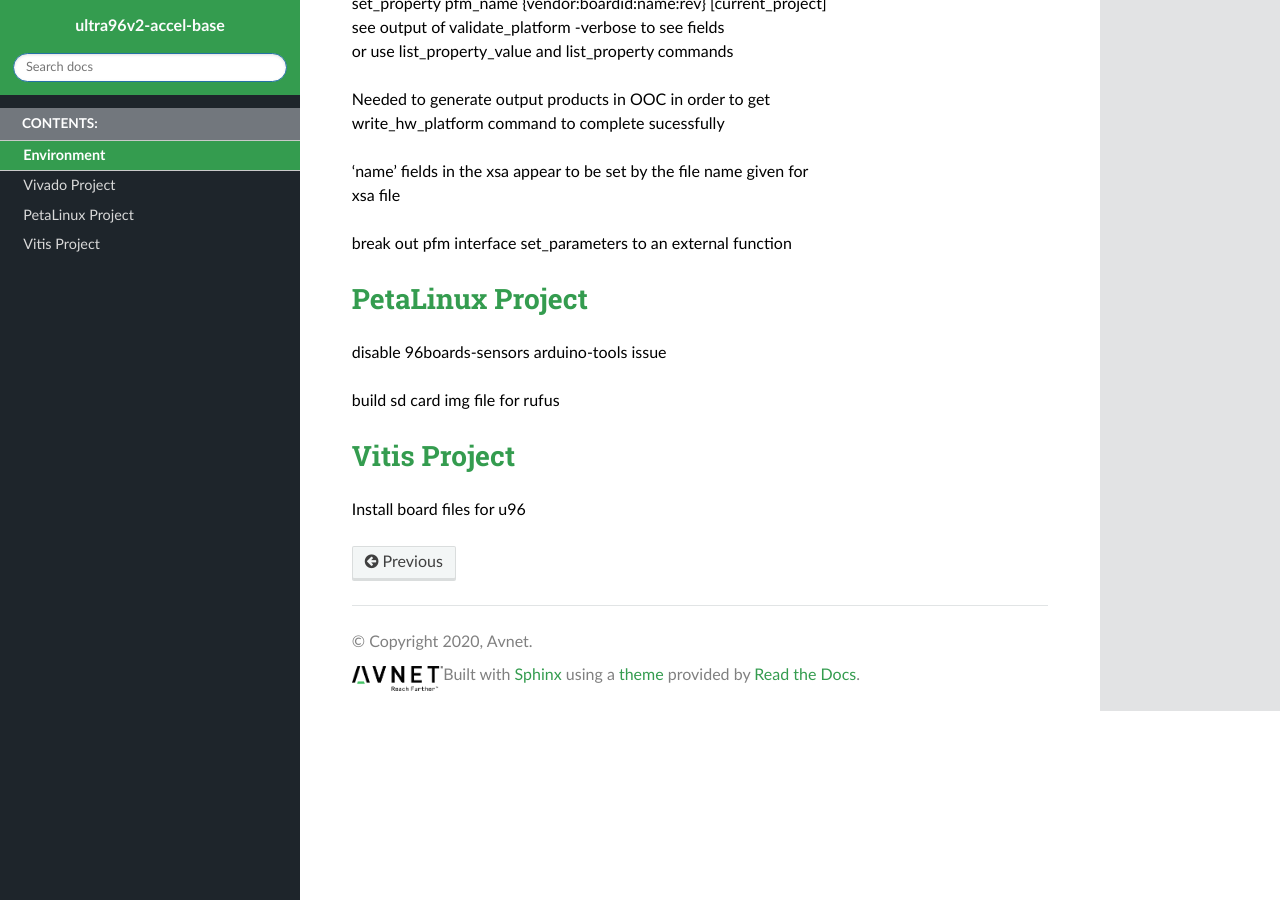
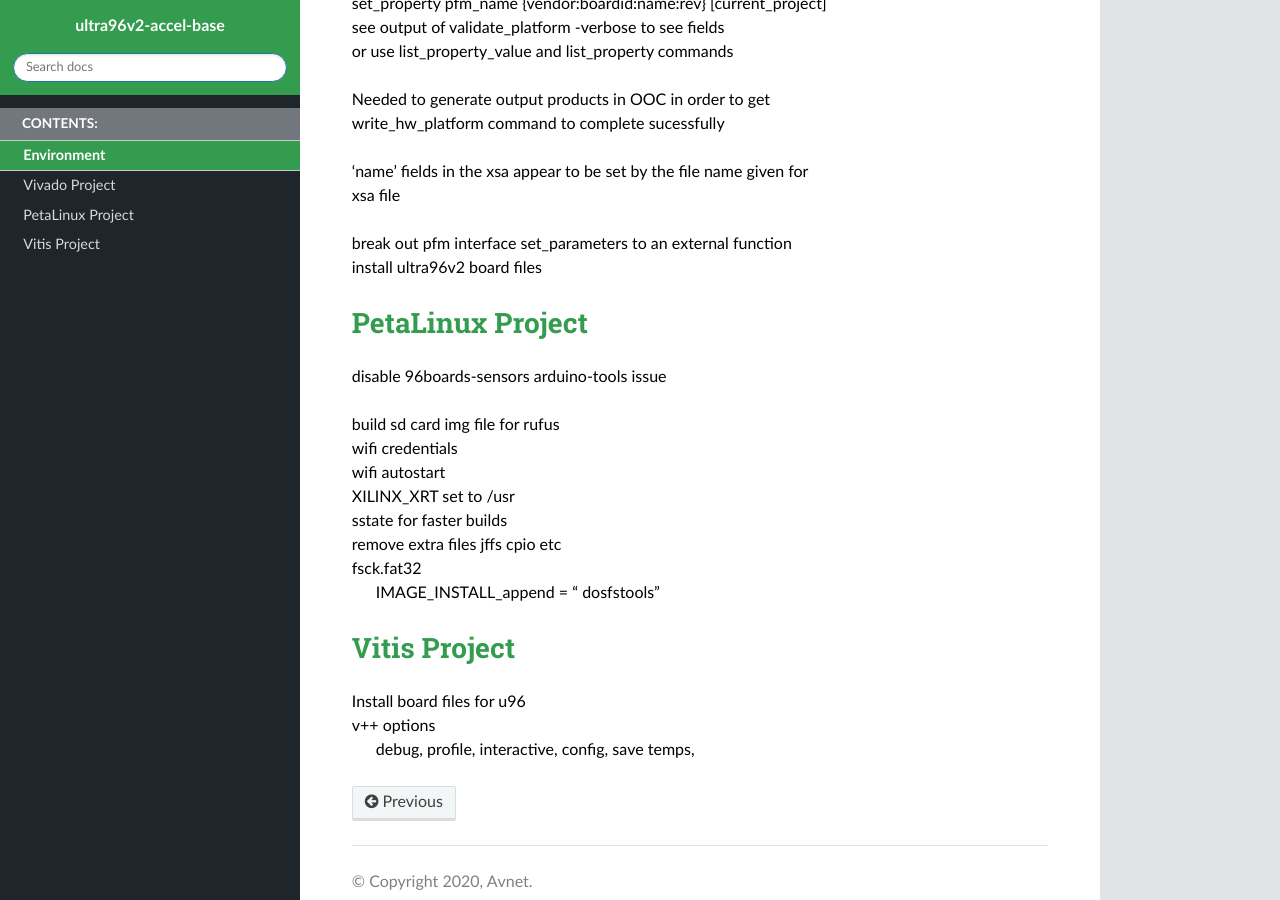
Before and after one commit to ad0rx/ultra96v2-accel-base, a Sphinx documentation site: the page built from doc/source/topics/topic1_subsections.rst, in a window 1280 px wide and 900 px high, scrolled down 565 px. Built offline with Sphinx 7.4.7 and the Read the Docs theme 2.0.0, drawn with Linux system fonts in a browser that asks for light colours.

Commit message:
additions

```diff
--- a/doc/source/topics/topic1_subsections.rst
+++ b/doc/source/topics/topic1_subsections.rst
@@ -30,6 +30,7 @@
 | xsa file
 
 | break out pfm interface set_parameters to an external function
+| install ultra96v2 board files
 
 PetaLinux Project
 #################
@@ -37,14 +38,21 @@
 | disable 96boards-sensors arduino-tools issue
 
 | build sd card img file for rufus
-
+| wifi credentials
+| wifi autostart
+| XILINX_XRT set to /usr
+| sstate for faster builds
+| remove extra files jffs cpio etc
+| fsck.fat32
+|  IMAGE_INSTALL_append = " dosfstools"
 
 
 Vitis Project
 #############
 
 | Install board files for u96
-
+| v++ options
+|  debug, profile, interactive, config, save temps,
 
 .. ****************
 .. H2: Subsection 1
```
